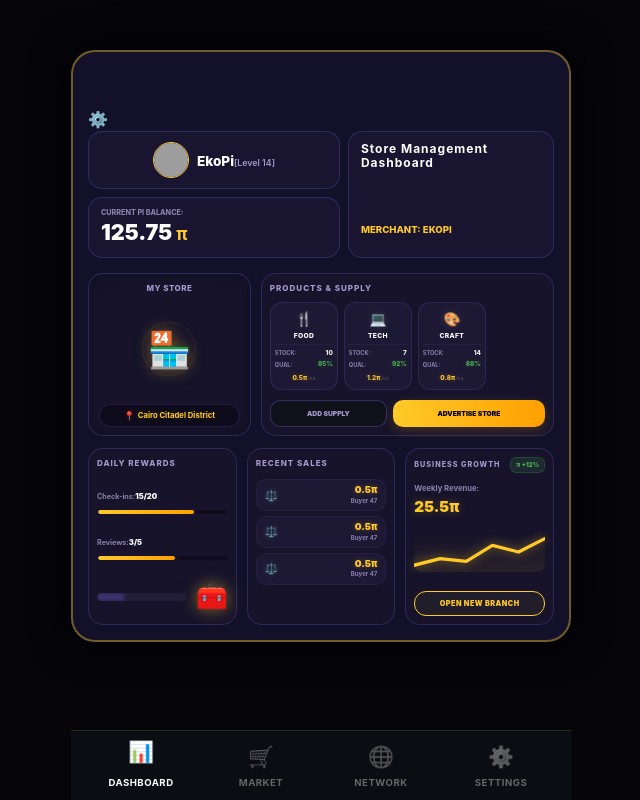
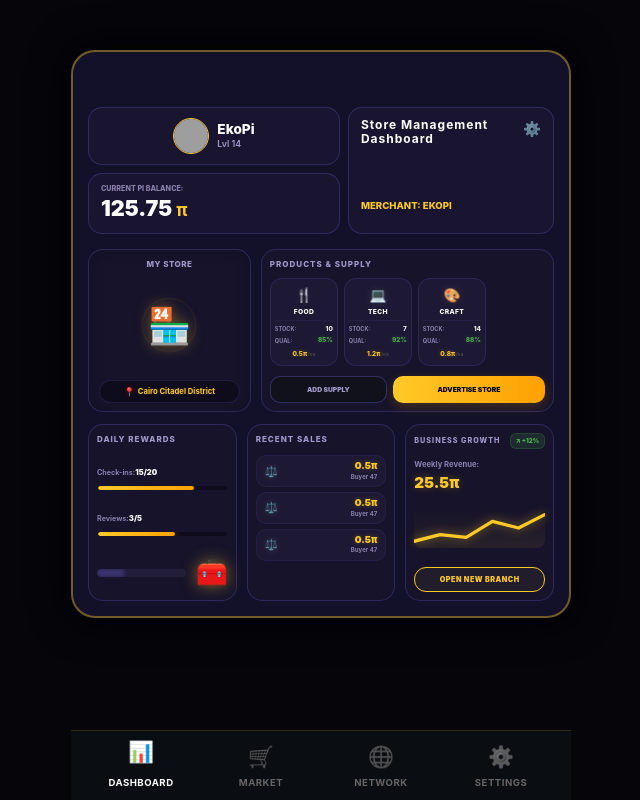
Before and after one commit to Maplypi-Official/maplypi-frontend, a React (Vite) app: page / in a window 1280 px wide. Shown: the whole page, without its empty margins (319-959 px from the left). Built offline with nearby package versions, Linux system fonts and the light colour scheme; no server answers; grey boxes are pictures that could not be loaded.

Commit message:
Update Header.tsx

```diff
--- a/src/components/Header/Header.tsx
+++ b/src/components/Header/Header.tsx
@@ -10,30 +10,29 @@ interface Props {
 
 const Header: React.FC<Props> = ({ userName, level, merchant, balance }) => (
   <header className="ts-header-mirror">
-    {/* الترس في مكانه الصحيح بالأعلى */}
-    <div className="header-settings-gear">⚙️</div>
+    <div className="header-grid-container">
 
-    <div className="header-grid-container">
-      {/* كارت المستخدم */}
+      {/* كارت المستخدم - يسار علوي */}
       <div className="glass-card user-card">
         <div className="avatar-circle">
           <img src="https://api.dicebear.com/7.x/avataaars/svg?seed=EkoPi" alt="avatar" />
         </div>
         <div className="user-text-info">
-          <div className="name-row">
-            <span className="user-name">{userName}</span>
-            <span className="level-badge">[Level {level}]</span>
-          </div>
+          <span className="user-name">{userName}</span>
+          <span className="level-badge">Lvl {level}</span>
         </div>
       </div>
 
-      {/* كارت عنوان الداشبورد */}
+      {/* كارت عنوان الداشبورد - يمين (يحتوي على الترس الآن لمنع خروجه) */}
       <div className="glass-card title-card">
-        <h3 className="main-dashboard-title">Store Management Dashboard</h3>
+        <div className="title-with-gear">
+          <h3 className="main-dashboard-title">Store Management Dashboard</h3>
+          <span className="header-settings-gear-inner">⚙️</span>
+        </div>
         <p className="merchant-tag">Merchant: {merchant}</p>
       </div>
 
-      {/* كارت الرصيد (مكانه الصحيح أسفل كارت المستخدم) */}
+      {/* كارت الرصيد - يسار سفلي */}
       <div className="glass-card balance-card">
         <span className="balance-label">CURRENT PI BALANCE:</span>
         <div className="balance-row">
@@ -41,6 +40,7 @@ const Header: React.FC<Props> = ({ userName, level, merchant, balance }) => (
           <span className="pi-symbol-gold">π</span>
         </div>
       </div>
+
     </div>
   </header>
 );
```
